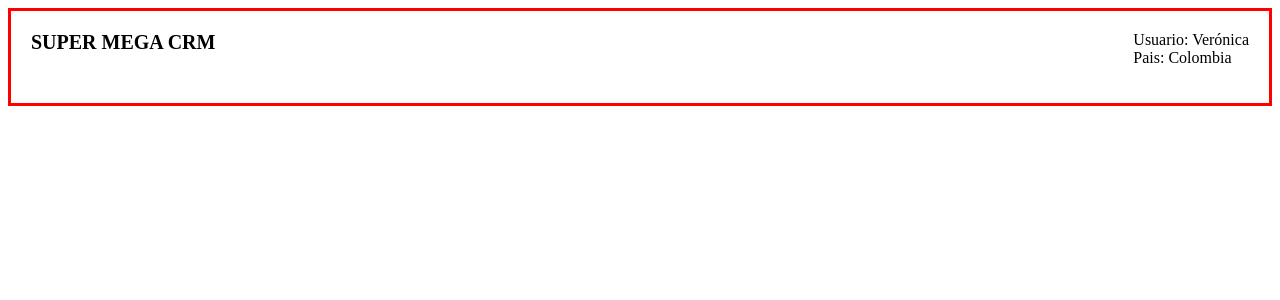
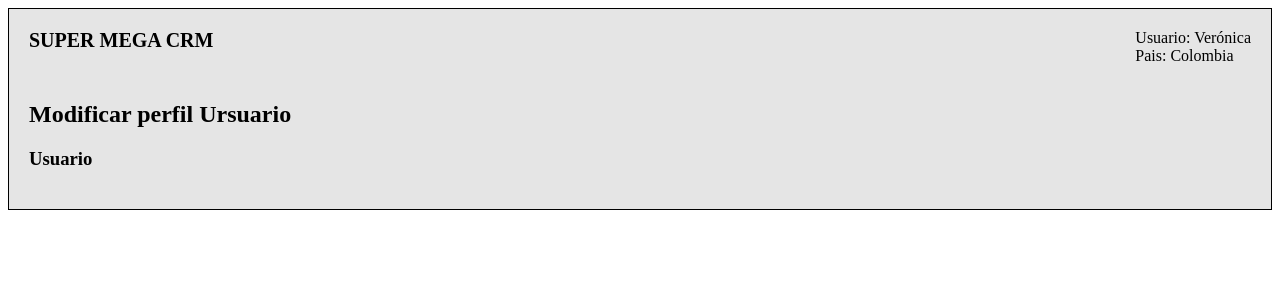
Before and after one commit to VeroArdilaO/task1semana17props, an Angular app: page / in a window 1280 px wide. Shown: the top 300 px of the page. Built offline with nearby package versions, Linux system fonts and the light colour scheme.

Commit message:
5 files modified

```diff
--- a/src/app/app.component.css
+++ b/src/app/app.component.css
@@ -1,5 +1,6 @@
 .body {
-  border: 3px solid red;
+  background-color: #e5e5e5;
+  border: 1px solid black;
   padding: 20px;
 }
 
--- a/src/app/app.component.html
+++ b/src/app/app.component.html
@@ -2,5 +2,7 @@
 <div class="body">
     <app-header class="header" [user]="user"></app-header>
   <div>
+
+    <app-perfil-usuario [user]= user></app-perfil-usuario>
   </div>
 </div>
--- a/src/app/header/header.component.css
+++ b/src/app/header/header.component.css
@@ -7,8 +7,7 @@
   font-size: 20px;
 }
 
-@media (max-width: 300px){
-
+@media (max-width: 400px) {
   .header {
     display: block;
   }
--- a/src/app/perfil-usuario/perfil-usuario.component.html
+++ b/src/app/perfil-usuario/perfil-usuario.component.html
@@ -1,2 +1,4 @@
-<h1>{{profile}}</h1>
-<h2>{{user}}</h2>
+<h2>Modificar perfil Ursuario</h2>
+<h3>Usuario</h3>
+
+<!-- <app-perfil-form [user]="user" (updatedUser)="updateUser($event)"></app-perfil-form> -->
--- a/src/app/perfil-usuario/perfil-usuario.component.ts
+++ b/src/app/perfil-usuario/perfil-usuario.component.ts
@@ -6,8 +6,7 @@ import { Component, OnInit, Input } from '@angular/core';
   styleUrls: ['./perfil-usuario.component.css']
 })
 export class PerfilUsuarioComponent implements OnInit {
-  @Input() profile: string;
-  @Input() user: string;
+  @Input() user = {name: "", country: ""};
 
   constructor() {}
 
```
